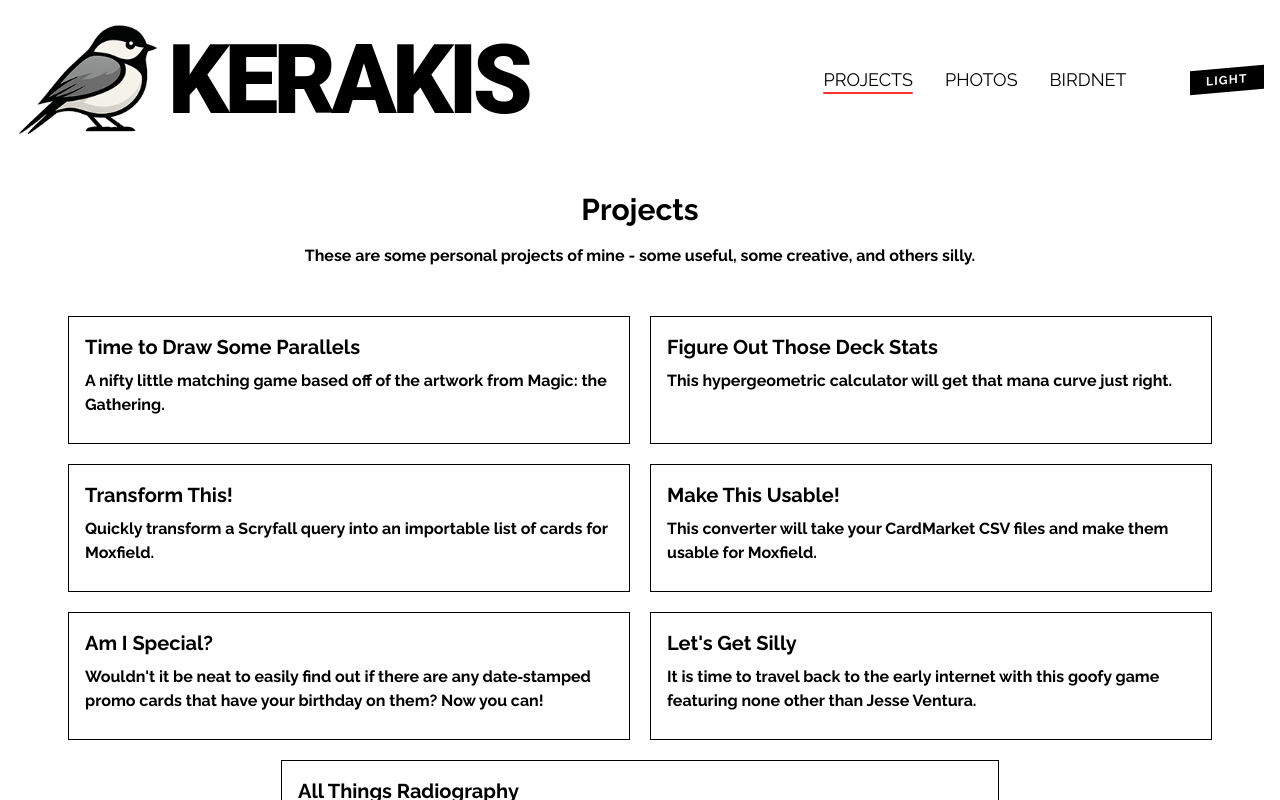
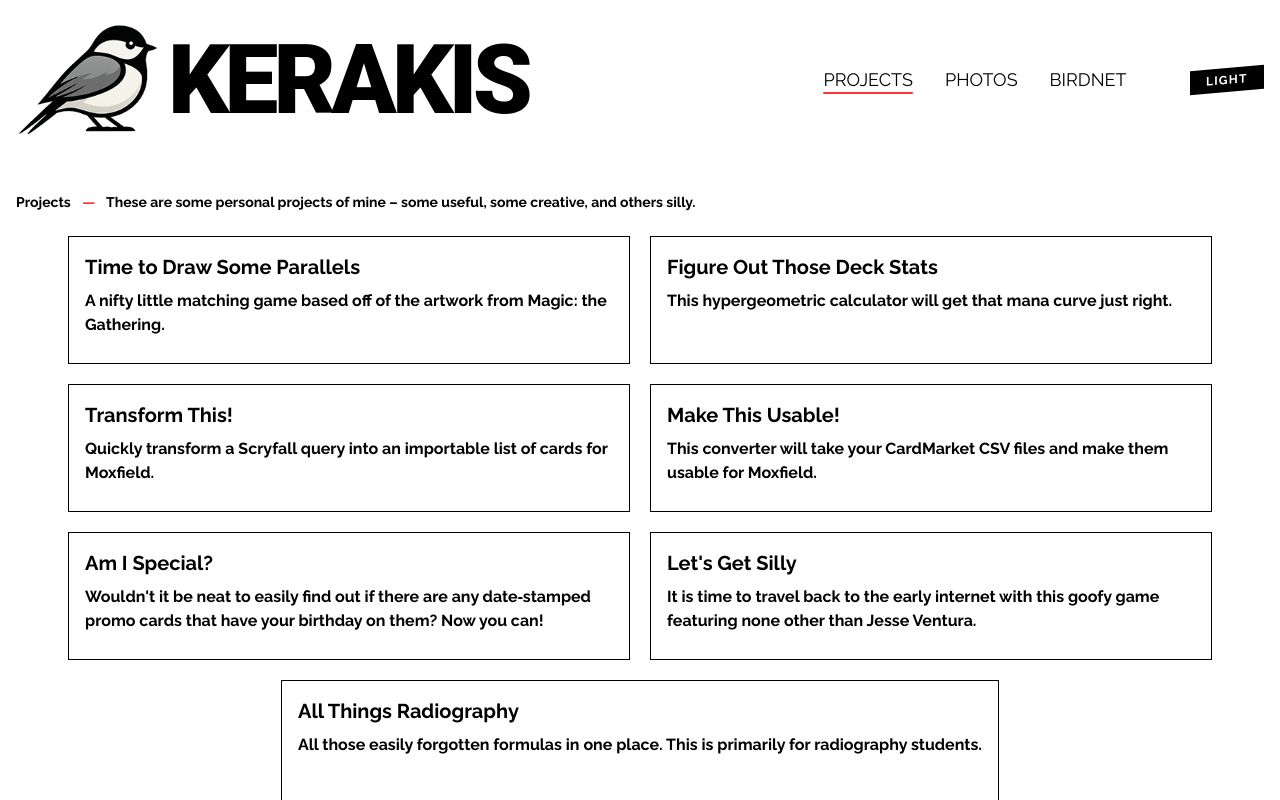
Before and after one commit to Kerakis/homepage, a SvelteKit app: page /projects in a window 1280 px wide. Shown: the top 800 px of the page. Built offline with nearby package versions, Linux system fonts and the light colour scheme.

Commit message:
Refactor project and birdnet headers: replace divs with semantic header elements for improved accessibility and structure

```diff
--- a/src/routes/birdnet/+page.svelte
+++ b/src/routes/birdnet/+page.svelte
@@ -292,10 +292,13 @@
 		})()}
 	{/key}
 
-	<div class="m-auto mb-12 w-11/12 text-center">
-		<h1 class="mb-4 font-sans text-3xl font-bold">BirdNet</h1>
-		<p>These are the birds detected in my backyard using recording devices that run constantly.</p>
-	</div>
+	<header class="mb-6 text-sm text-black dark:text-white" aria-label="Breadcrumb">
+		<span class="font-bold">BirdNet</span>
+		<span class="text-accent mx-2">—</span>
+		<span>
+			These are the birds detected in my backyard using recording devices that run constantly.
+		</span>
+	</header>
 	<div class="mb-6 flex flex-col gap-4 sm:flex-row sm:items-end sm:justify-between">
 		<div>
 			{#if displayMode === '24h'}
--- a/src/routes/photos/+page.svelte
+++ b/src/routes/photos/+page.svelte
@@ -174,12 +174,17 @@
 <!-- Breadcrumbs -->
 <nav class="mb-6 text-sm text-black dark:text-white" aria-label="Breadcrumb">
 	{#if currentPath}
-		<button type="button" on:click={goHome} class="text-black dark:text-white">Photo Gallery</button
+		<button type="button" on:click={goHome} class="cursor-pointer text-black dark:text-white"
+			>Photo Gallery</button
 		>
 		{#each breadcrumbs as crumb, i}
-			<span>/</span>
+			<span class="text-accent mx-1">/</span>
 			{#if i < breadcrumbs.length - 1}
-				<button type="button" on:click={() => goToBreadcrumb(i)} class="text-black dark:text-white">
+				<button
+					type="button"
+					on:click={() => goToBreadcrumb(i)}
+					class="cursor-pointer text-black dark:text-white"
+				>
 					{crumb.charAt(0).toUpperCase() + crumb.slice(1)}
 				</button>
 			{:else}
--- a/src/routes/projects/+page.svelte
+++ b/src/routes/projects/+page.svelte
@@ -1,7 +1,10 @@
-<div class="m-auto mb-12 w-11/12 text-center">
-	<h1 class="mb-4 font-sans text-3xl font-bold">Projects</h1>
-	<p>These are some personal projects of mine - some useful, some creative, and others silly.</p>
-</div>
+<header class="mb-6 text-sm text-black dark:text-white" aria-label="Breadcrumb">
+	<span class="font-bold">Projects</span>
+	<span class="text-accent mx-2">—</span>
+	<span>
+		These are some personal projects of mine – some useful, some creative, and others silly.
+	</span>
+</header>
 <div class="m-auto mt-5 grid w-11/12 grid-cols-1 gap-5 sm:grid-cols-2">
 	<a href="https://parallels.kerakis.online" target="_blank" rel="noreferrer" class="block">
 		<div
```
